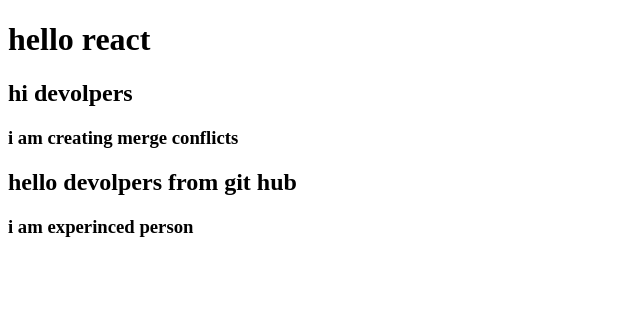
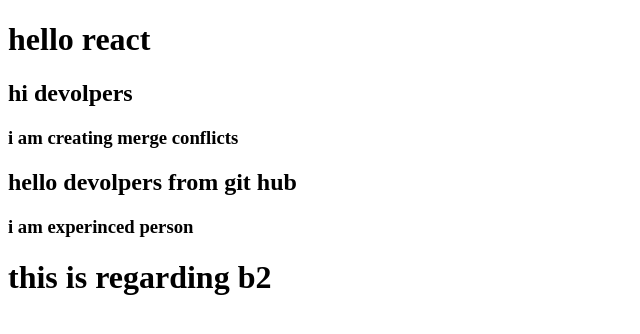
Before and after one commit to smilysrinidhi22/git-merge, a plain HTML site: page index.html in a window 1280 px wide. Shown: the whole page, without its empty margins (0-640 px from the left). Drawn offline with Linux system fonts and the light colour scheme.

Commit message:
added a new line

```diff
--- a/index.html
+++ b/index.html
@@ -11,5 +11,6 @@
     <h3>i am creating merge conflicts</h3>
     <h2>hello devolpers from git hub</h2>
     <h3>i am experinced person</h3>
+    <h1>this is regarding b2</h1>
 </body>
 </html>
```
